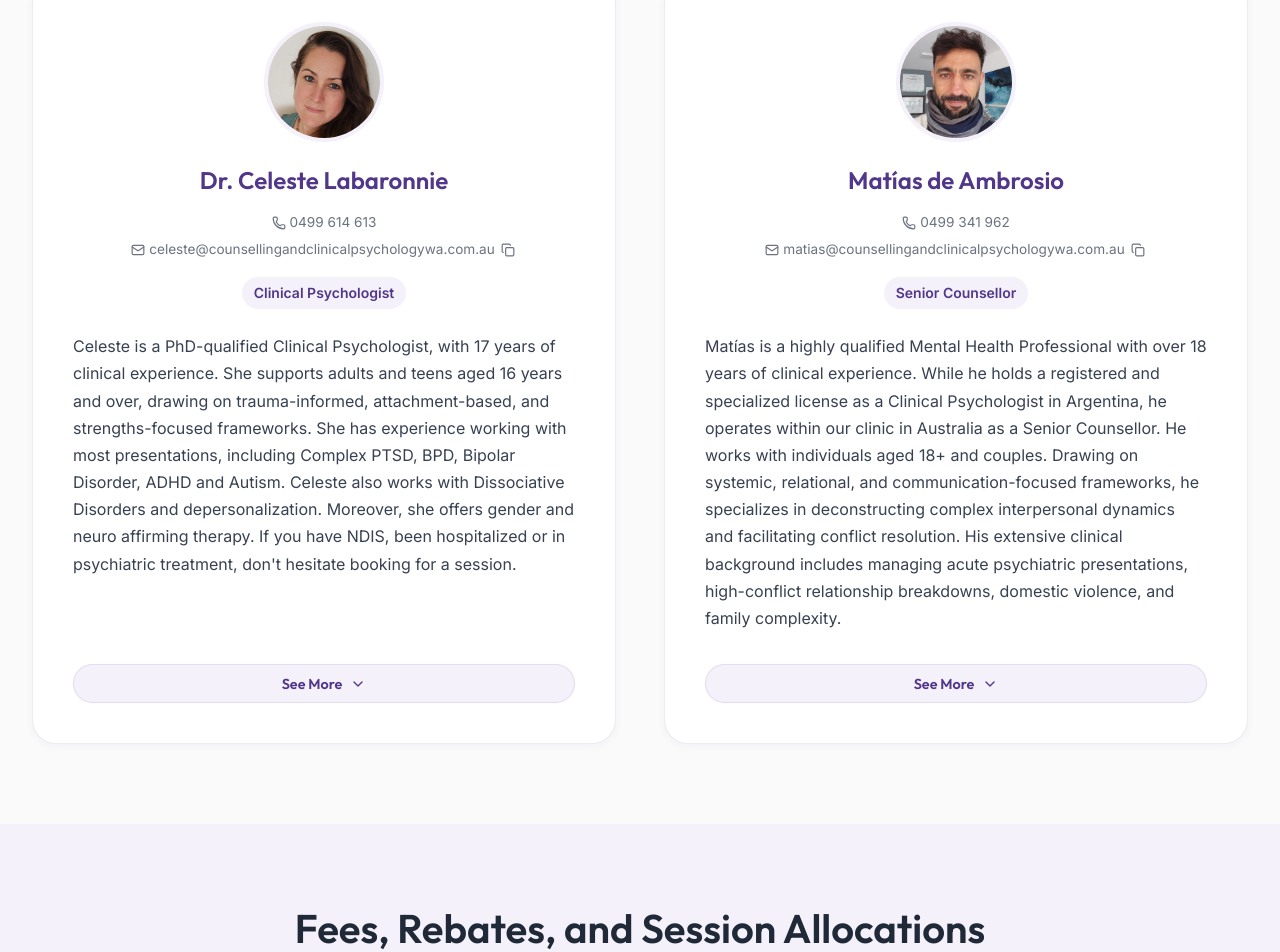
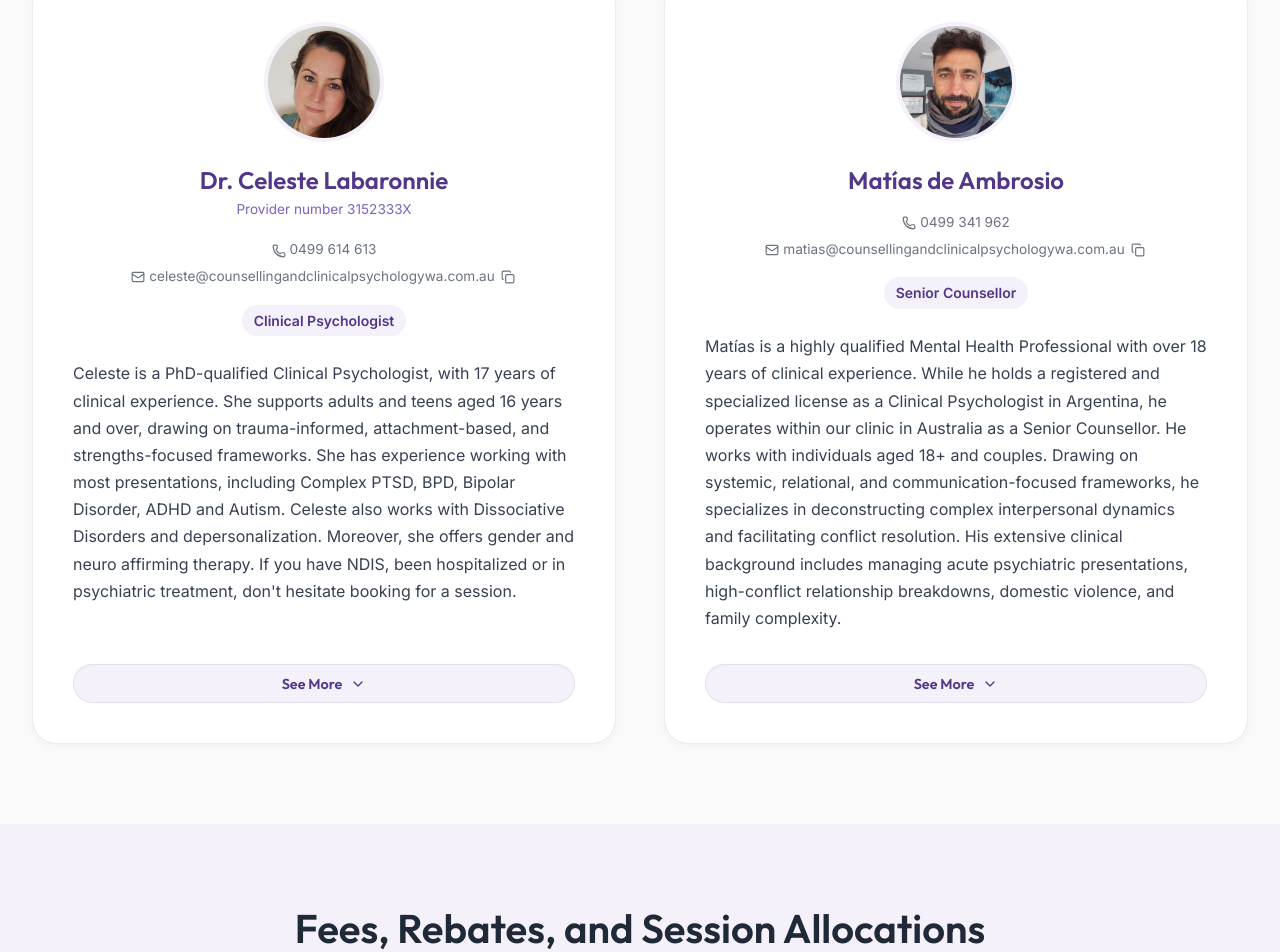
Before and after one commit to agulab/psychologywa, a React (Vite) app: page / in a window 1280 px wide. Shown: the part 1362-2314 px from the top of the page. Built offline with nearby package versions, Linux system fonts and the light colour scheme.

Commit message:
ADD provider number

```diff
--- a/src/App.jsx
+++ b/src/App.jsx
@@ -300,7 +300,10 @@ const MainSite = () => {
             <div className="card">
               <div className="prof-header">
                 <img src="/Celeste2.jpeg" alt="Dr. Celeste Labaronnie - Clinical Psychologist at Counselling and Clinical Psychology WA, Stirling" className="prof-image" />
-                <h3 className="professionals-card-title" style={{ color: 'var(--primary)' }}>Dr. Celeste Labaronnie</h3>
+                <div style={{marginBottom: '1rem' }}>
+                  <h3 className="professionals-card-title" style={{ color: 'var(--primary)', marginBottom: '0' }}>Dr. Celeste Labaronnie</h3>
+                  <span style={{ fontSize: '0.85rem', color: 'var(--text-muted)', color: 'var(--primary-light)' }}>Provider number 3152333X</span>
+                </div>
                 <div style={{ display: 'flex', flexDirection: 'column', alignItems: 'center', gap: '0.25rem', fontSize: '0.85rem', color: 'var(--text-muted)' }}>
                   <a href="tel:+61499614613" style={{ color: 'var(--text-muted)', textDecoration: 'none' }}><Phone size={14} style={{ verticalAlign: 'middle', marginRight: '4px' }} />0499 614 613</a>
                   <span className="hidden md:inline-flex" style={{ alignItems: 'center', gap: '4px', color: 'var(--text-muted)' }}>
```
